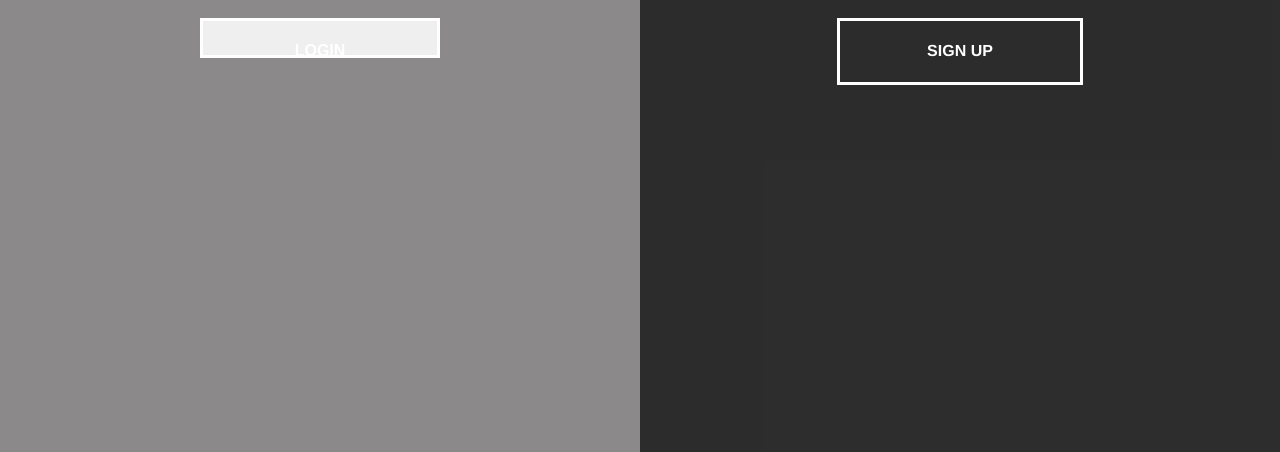
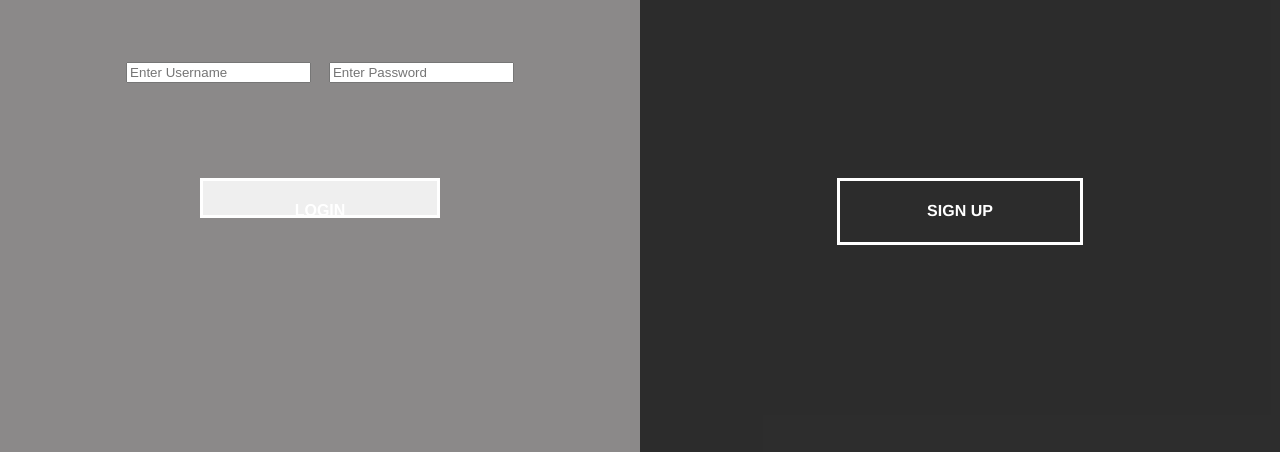
Before and after one commit to Jake1585/project, a plain HTML site: page login.html in a window 1280 px wide. Shown: the part 348-800 px from the top of the page. Drawn offline with Linux system fonts and the light colour scheme.

Commit message:
Update login.css

```diff
--- a/login.css
+++ b/login.css
@@ -103,7 +103,7 @@ h1 {
   display: block;
   position: absolute;
   left: 50%;
-  top: 40%;
+  top: 60%;
   height: 2.5rem;
   padding-top: 1.3rem;
   width: 15rem;
@@ -125,6 +125,16 @@ h1 {
 .split.right .button:hover {
   background-color: var(--right-button-hover-color);
   border-color: var(--right-button-hover-color);
+}
+
+.login{
+  font-size: 4rem;
+  color: #fff;
+  position: absolute;
+  left: 50%;
+  top: 40%;
+  transform: translateX(-50%);
+  white-space: nowrap;
 }
 
 .container {
```
